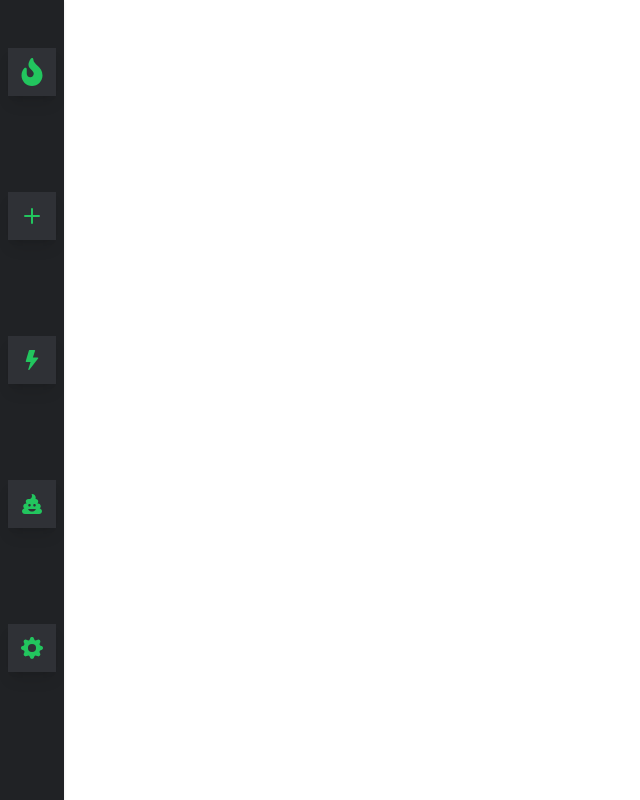
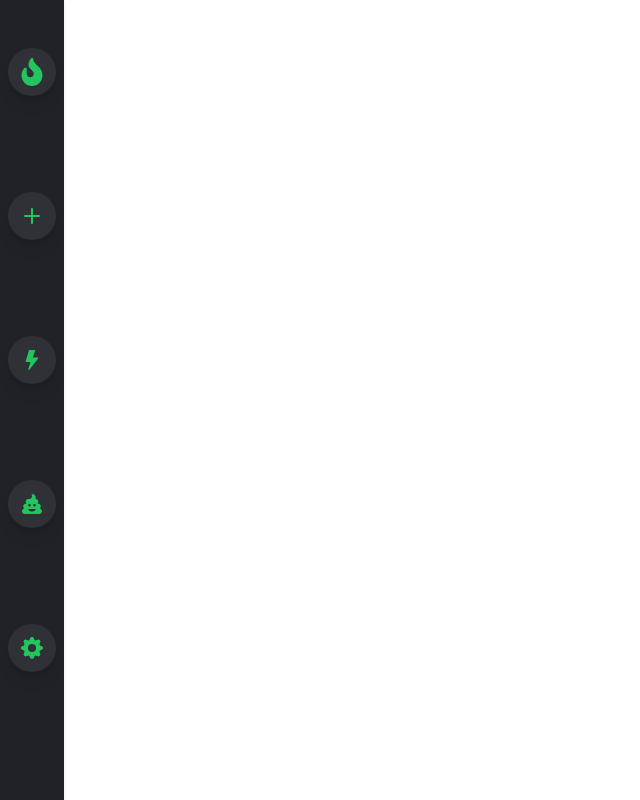
Before and after one commit to BlessedEmoefe/Discord-Tailwind-Build, a React (Create React App) app: page / in a window 1280 px wide. Shown: the whole page, without its empty margins (0-640 px from the left). Built offline with nearby package versions, Linux system fonts and the light colour scheme.

Commit message:
made the icons animate

```diff
--- a/src/index.css
+++ b/src/index.css
@@ -4,6 +4,6 @@
 
 @layer components {
   .sidebar-icon {
-    @apply relative flex items-center justify-center h-12 w-12 mt-12 mb-12 mx-auto shadow-lg bg-gray-800 text-green-500 hover:bg-green-600 hover:text-white ;
+    @apply relative flex items-center justify-center h-12 w-12 mt-12 mb-12 mx-auto shadow-lg bg-gray-800 text-green-500 hover:bg-green-600 hover:text-white rounded-3xl hover:rounded-xl transition-all duration-300 ease-linear cursor-pointer;
   }
 }
```
